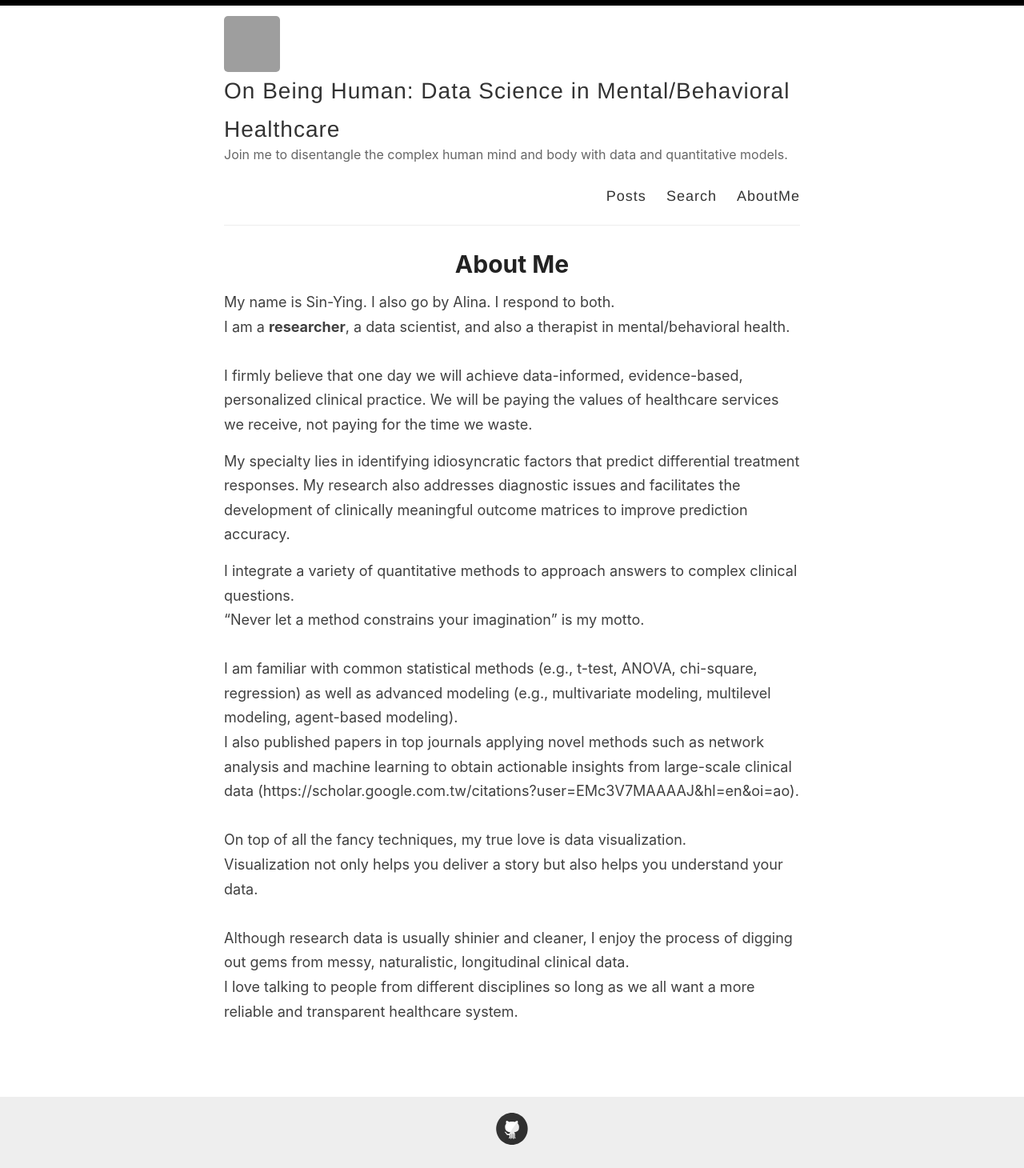
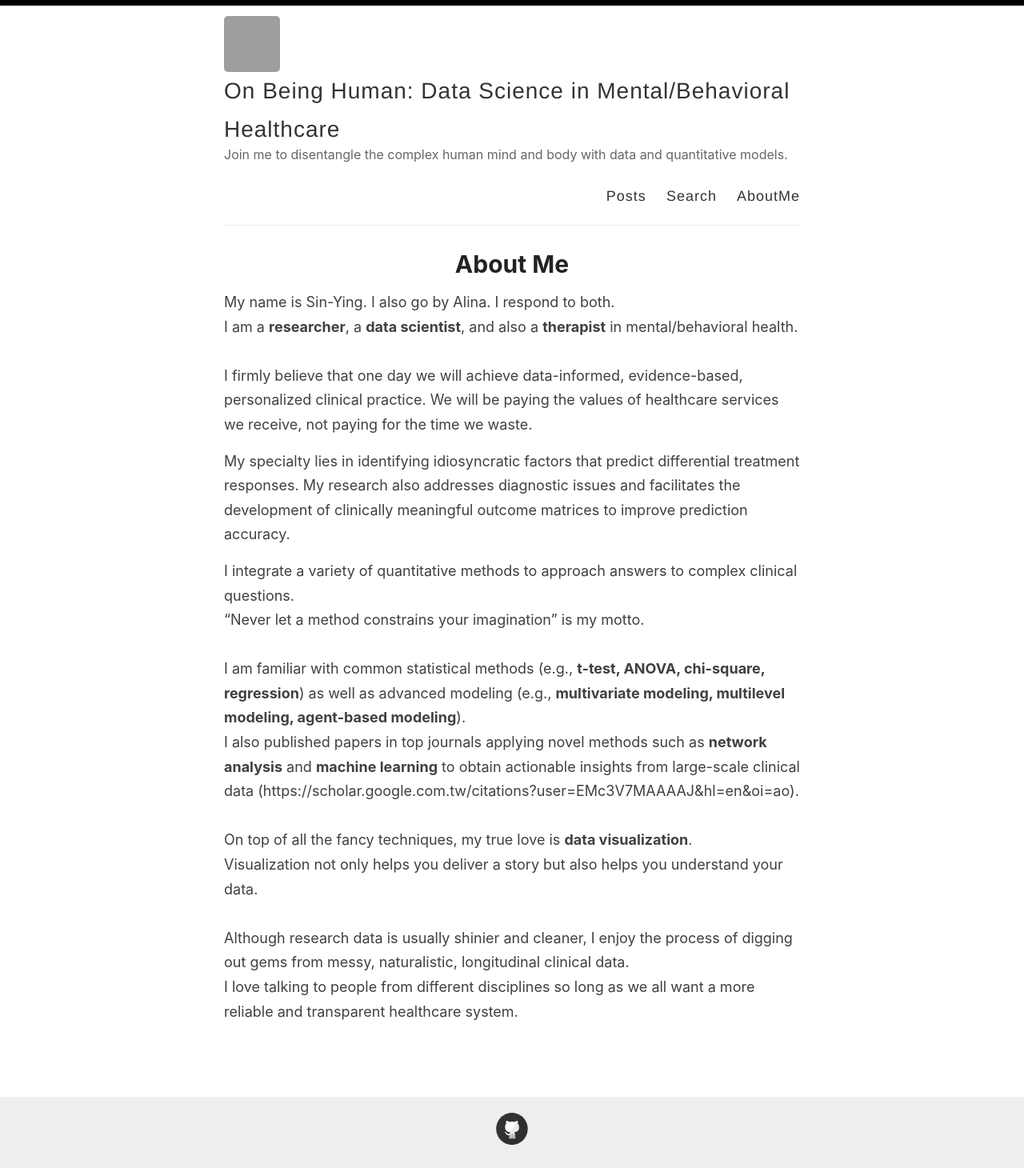
Before and after one commit to sin-ying-lin/sin-ying-lin.github.io, a Jekyll site: the page built from _pages/about.md, in a window 1280 px wide. Shown: the whole page at 80% size. Built offline with Jekyll 4.4.1, drawn with Linux system fonts in a browser that asks for light colours; grey boxes are pictures that could not be loaded.

Commit message:
Update about.md

```diff
--- a/_pages/about.md
+++ b/_pages/about.md
@@ -5,7 +5,7 @@ permalink: /about/
 ---
 
 My name is Sin-Ying. I also go by Alina. I respond to both. <br>
-I am a <b>researcher</b>, a data scientist, and also a therapist in mental/behavioral health. <br>
+I am a <b>researcher</b>, a <b>data scientist</b>, and also a <b>therapist</b> in mental/behavioral health. <br>
 <br>
 I firmly believe that one day we will achieve data-informed, evidence-based, personalized clinical practice. We will be paying the values of healthcare services we receive, not paying for the time we waste. <br>
 
@@ -14,10 +14,10 @@ My specialty lies in identifying idiosyncratic factors that predict differential
 I integrate a variety of quantitative methods to approach answers to complex clinical questions. <br>
 "Never let a method constrains your imagination" is my motto.<br>
 <br>
-I am familiar with common statistical methods (e.g., t-test, ANOVA, chi-square, regression) as well as advanced modeling (e.g., multivariate modeling, multilevel modeling, agent-based modeling). <br>
-I also published papers in top journals applying novel methods such as network analysis and machine learning to obtain actionable insights from large-scale clinical data (https://scholar.google.com.tw/citations?user=EMc3V7MAAAAJ&hl=en&oi=ao).<br>
+I am familiar with common statistical methods (e.g., <b>t-test, ANOVA, chi-square, regression</b>) as well as advanced modeling (e.g., <b>multivariate modeling, multilevel modeling, agent-based modeling</b>). <br>
+I also published papers in top journals applying novel methods such as <b>network analysis</b> and <b>machine learning</b> to obtain actionable insights from large-scale clinical data (https://scholar.google.com.tw/citations?user=EMc3V7MAAAAJ&hl=en&oi=ao).<br>
 <br>
-On top of all the fancy techniques, my true love is data visualization. <br>
+On top of all the fancy techniques, my true love is <b>data visualization</b>. <br>
 Visualization not only helps you deliver a story but also helps you understand your data. <br>
 <br>
 Although research data is usually shinier and cleaner, I enjoy the process of digging out gems from messy, naturalistic, longitudinal clinical data. <br>
```
